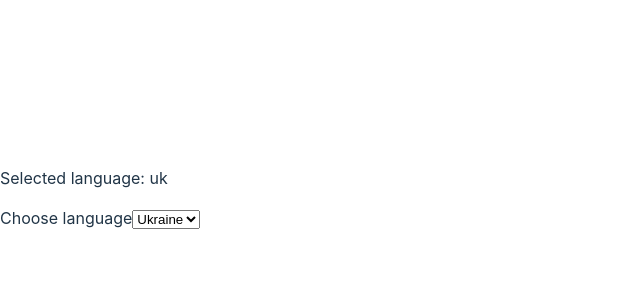
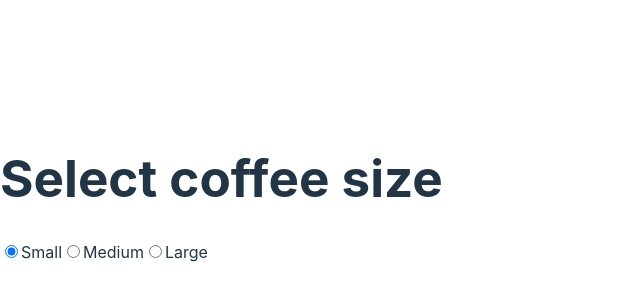
Before and after one commit to MarynaDatsenko/my-react-project, a React (Vite) app: page / in a window 1280 px wide. Shown: the part 210-510 px from the top of the page, without its empty margins (0-640 px from the left). Built offline with nearby package versions, Linux system fonts and the light colour scheme.

Commit message:
radio buttons

```diff
--- a/src/components/App.jsx
+++ b/src/components/App.jsx
@@ -5,16 +5,50 @@
 //import { useEffect, useState } from "react";
 //import LoginForm from "./LoginForm";
 //import SearchBar from "./SearchBar";
-import LangSwitcher from "./LangSwitcher";
+//import LangSwitcher from "./LangSwitcher";
 import { useState } from "react";
-import "./styles.css";
+//import "./styles.css";
 
 export default function App() {
-  const [lang, setLang] = useState("uk");
+  const [coffeeSize, setCoffeeSize] = useState("sm");
+
+  const handleChange = (evt) => {
+    setCoffeeSize(evt.target.value);
+  };
+
   return (
     <>
-      <p>Selected language: {lang} </p>
-      <LangSwitcher value={lang} onSelect={setLang} />
+      <h1>Select coffee size</h1>
+      <label>
+        <input
+          type="radio"
+          name="coffeeSize"
+          value="sm"
+          checked={coffeeSize === "sm"}
+          onChange={handleChange}
+        />
+        Small
+      </label>
+      <label>
+        <input
+          type="radio"
+          name="coffeeSize"
+          value="md"
+          checked={coffeeSize === "md"}
+          onChange={handleChange}
+        />
+        Medium
+      </label>
+      <label>
+        <input
+          type="radio"
+          name="coffeeSize"
+          value="lg"
+          checked={coffeeSize === "lg"}
+          onChange={handleChange}
+        />
+        Large
+      </label>
     </>
   );
 }
--- a/src/components/styles.css
+++ b/src/components/styles.css
@@ -2,3 +2,13 @@
     font-family: sans-serif;
     text-align: center;
 }
+
+.options {
+    display: flex;
+    flex-direction: column;
+    gap: 4px;
+}
+
+.options label {
+    cursor: pointer;
+}
```
